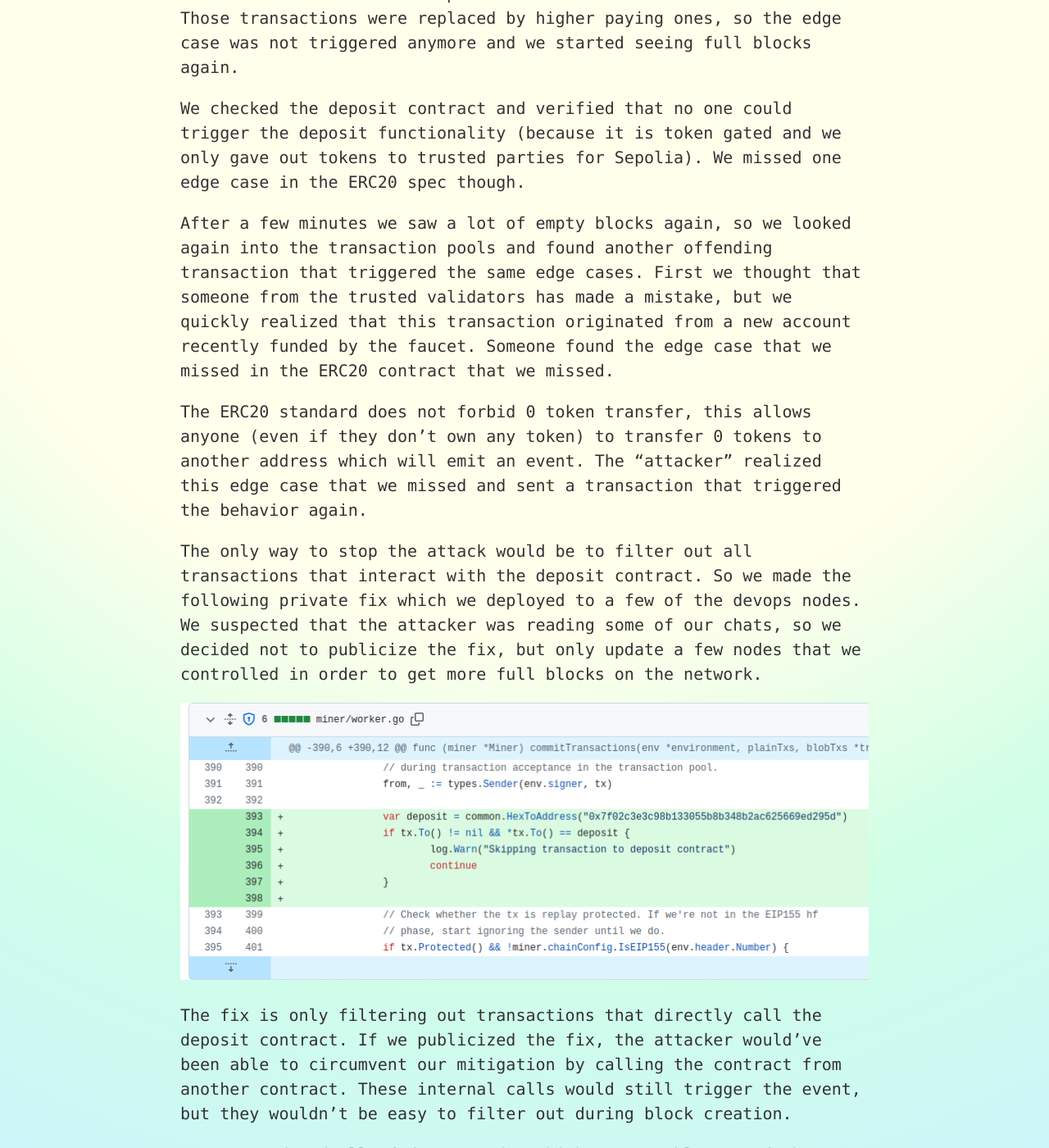
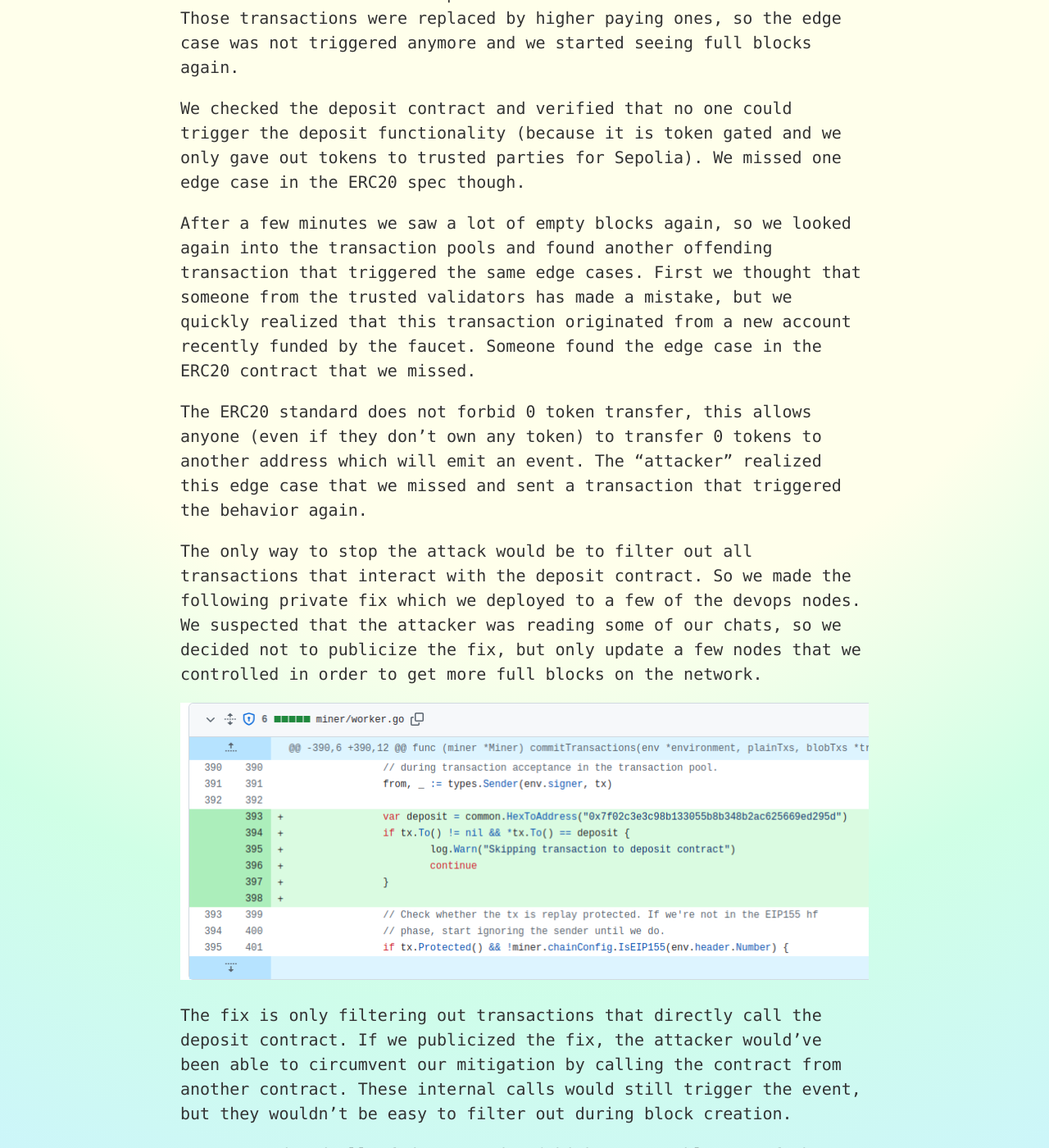
Before and after one commit to MariusVanDerWijden/MariusVanDerWijden.github.io, a Jekyll site: the page built from _posts/2025-03-08-Sepolia.md, in a window 1280 px wide and 1400 px high, scrolled down 1837 px. Shown: the whole window at 82% size. Built offline with Jekyll 4.4.1, drawn with Linux system fonts in a browser that asks for light colours; some of the changed text lies outside the part shown.

Commit message:
_posts: typos

```diff
--- a/_posts/2025-03-08-Sepolia.md
+++ b/_posts/2025-03-08-Sepolia.md
@@ -26,7 +26,7 @@ These three and a half hours were a pretty long time during which Sepolia would
 We checked the deposit contract and verified that no one could trigger the deposit functionality (because it is token gated and we only gave out tokens to trusted parties for Sepolia). We missed one edge case in the ERC20 spec though.
 
 After a few minutes we saw a lot of empty blocks again, so we looked again into the transaction pools and found another offending transaction that triggered the same edge cases. First we thought that someone from the trusted validators has made a mistake, but we quickly realized that this transaction originated from a new account recently funded by the faucet.
-Someone found the edge case that we missed in the ERC20 contract that we missed.
+Someone found the edge case in the ERC20 contract that we missed.
 
 The ERC20 standard does not forbid 0 token transfer, this allows anyone (even if they don't own any token) to transfer 0 tokens to another address which will emit an event. The "attacker" realized this edge case that we missed and sent a transaction that triggered the behavior again.
 
```
Also changed, not shown: other parts of _posts/2025-03-08-Sepolia.md (+1 -1 lines).
